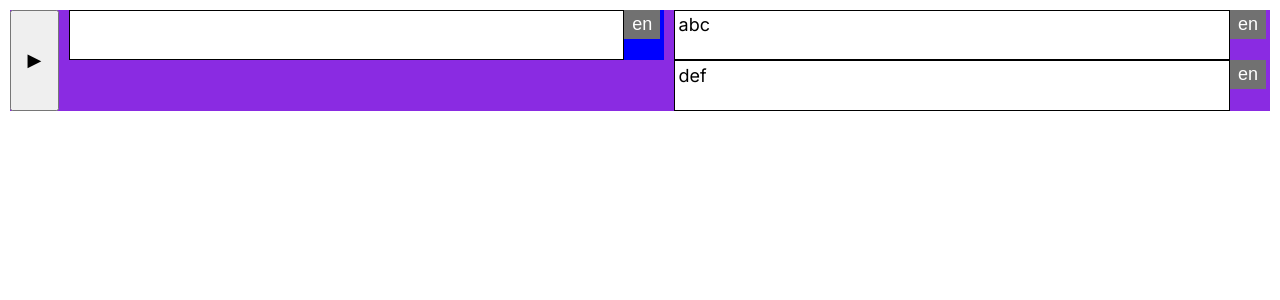
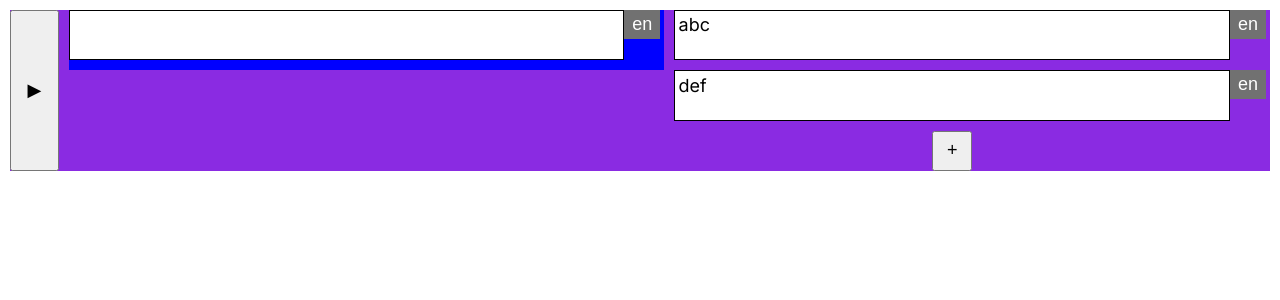
Before and after one commit to taeyoonwf/catchtext, a Next.js app: page /text-unit in a window 1280 px wide. Shown: the top 300 px of the page. Built offline with nearby package versions, Linux system fonts and the light colour scheme.

Commit message:
add translation

```diff
--- a/app/dropdown-langid/layout.css
+++ b/app/dropdown-langid/layout.css
@@ -20,6 +20,9 @@
     background-color: #f1f1f1;
     box-shadow: 0px 4px 8px 0px rgba(0,0,0,0.2);
     z-index: 1;
+  }
+
+  .comment {
     transform: translate(-80%, -29px);
   }
 
--- a/app/text-unit/layout.css
+++ b/app/text-unit/layout.css
@@ -21,6 +21,7 @@
 .text-and-langid {
     flex-direction: row;
     display: flex;
+    margin: 0px 0px 10px;
 }
 
 .translation-part {
@@ -64,6 +65,19 @@
     visibility: hidden;
 }
 
+.add-translation {
+    width: 100%;
+}
+
+.add-translation button {
+    width: 40px;
+    margin: 0px auto;
+    position: relative;
+    left: calc(50% - 40px);
+    height: 40px;
+    font-size: large;
+}
+
 .text-textarea {
 }
 
--- a/app/text-unit/page.tsx
+++ b/app/text-unit/page.tsx
@@ -33,6 +33,10 @@ export default function TextUnit() {
         setText(value);
       };
 
+    const addTranslation = (e: React.MouseEvent<HTMLButtonElement>) => {
+        setTrans(oldTrans => [...oldTrans, '']);
+    }
+
     return (
     <div className='text-unit-bg'>
         <button onClick={playSound}
@@ -58,6 +62,9 @@ export default function TextUnit() {
                     />
                     <SelectorLangId defaultSelectedKey='en' />
             </div>))}
+            <div className='add-translation'>
+                <button onClick={addTranslation}>+</button>
+            </div>
         </div>
     </div>
     );
```
